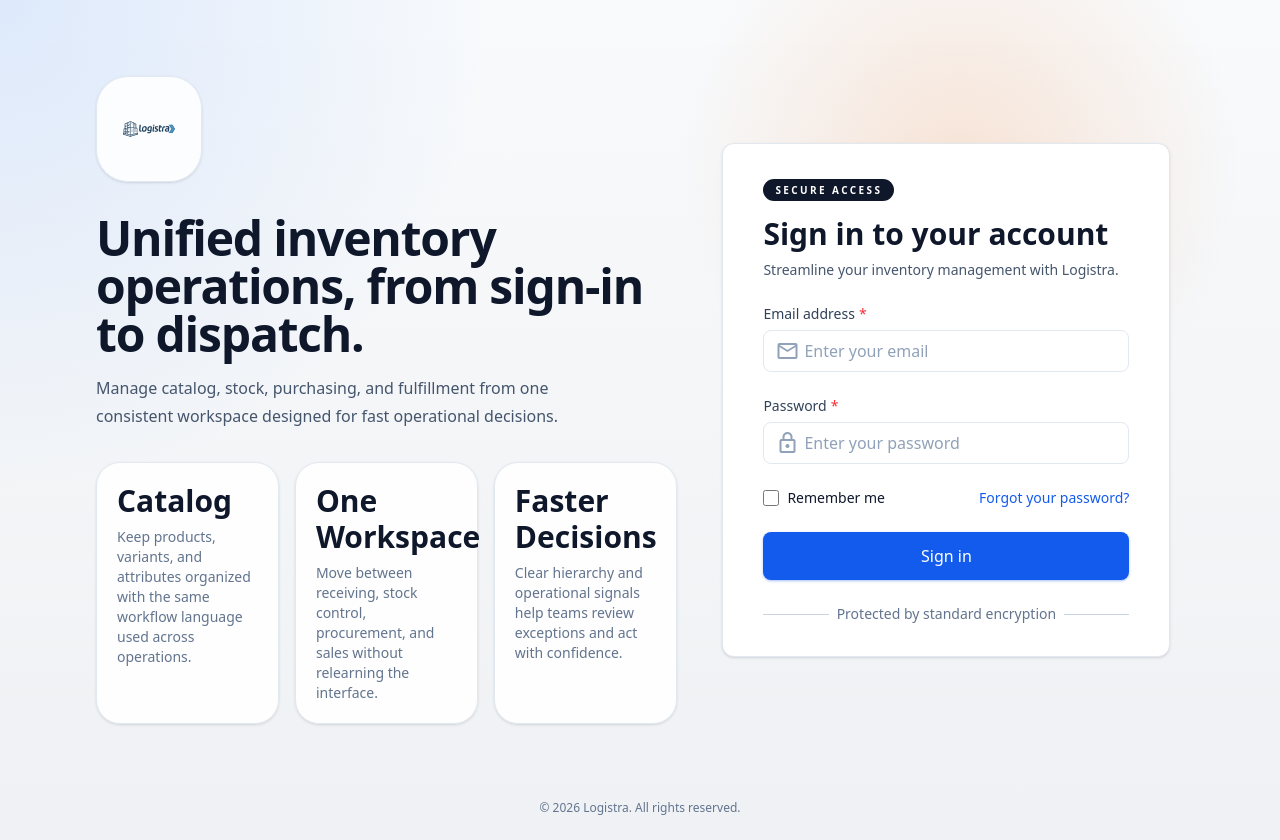
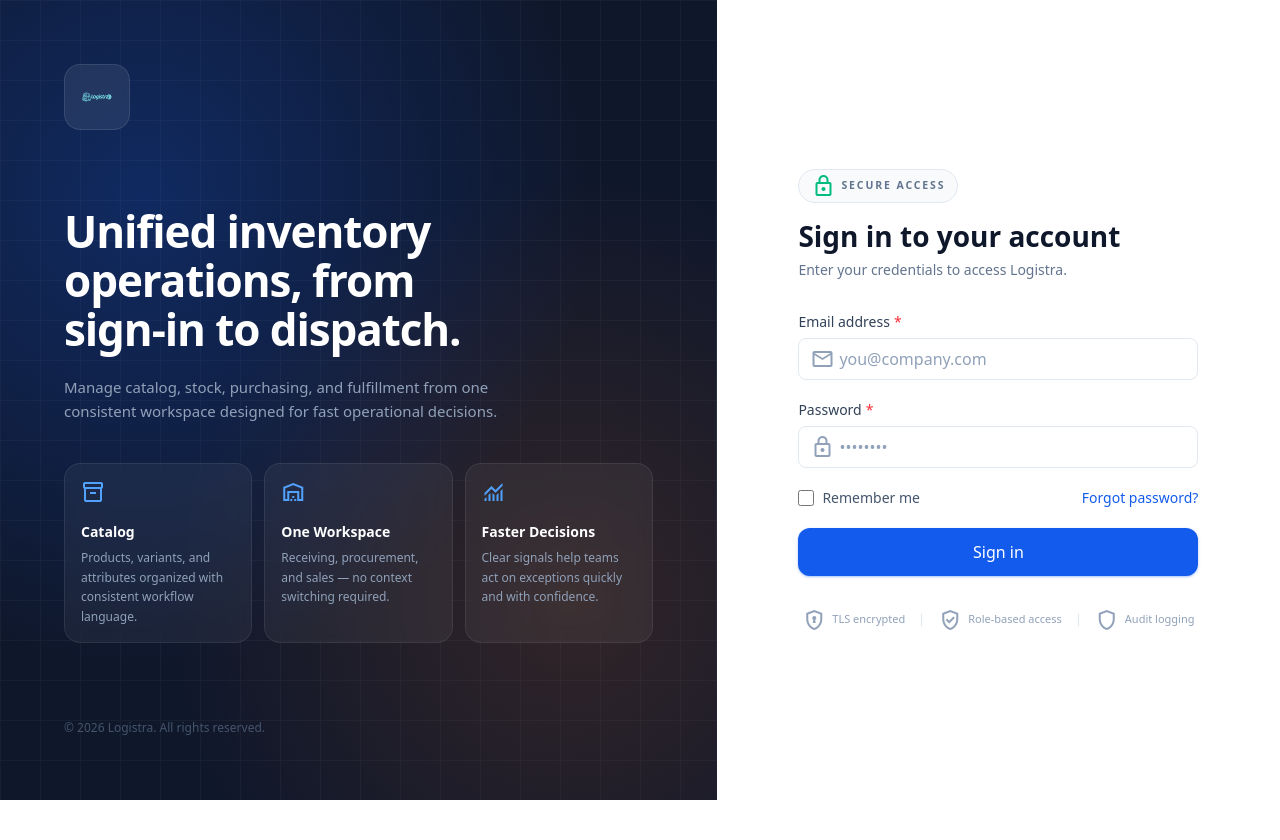
Before and after one commit to tasnia68/finventory-ui, a React (Vite) app: page /login in a window 1280 px wide. After the commit the page ends 800 px from the top, so only its background shows below. Built offline with nearby package versions, Linux system fonts and the light colour scheme; no server answers.

Commit message:
feat: replace crypto.randomUUID with custom generateUUID function for consistent UUID generation

```diff
--- a/src/pages/Login/index.jsx
+++ b/src/pages/Login/index.jsx
@@ -1,8 +1,26 @@
 import React, { useState, useContext } from 'react';
 import { useAuth } from '../../contexts/AuthContext';
 import { ThemeContext } from '../../contexts/ThemeContext';
-import { Button, Input, Alert, Card } from '../../components/common';
+import { Button, Input, Alert } from '../../components/common';
 import { useNavigate, useLocation } from 'react-router-dom';
+
+const FEATURES = [
+    {
+        icon: 'inventory_2',
+        label: 'Catalog',
+        desc: 'Products, variants, and attributes organized with consistent workflow language.',
+    },
+    {
+        icon: 'warehouse',
+        label: 'One Workspace',
+        desc: 'Receiving, procurement, and sales — no context switching required.',
+    },
+    {
+        icon: 'monitoring',
+        label: 'Faster Decisions',
+        desc: 'Clear signals help teams act on exceptions quickly and with confidence.',
+    },
+];
 
 const Login = () => {
     const [email, setEmail] = useState('');
@@ -21,12 +39,8 @@ const Login = () => {
         e.preventDefault();
         setError('');
         setLoading(true);
-
         try {
             await login(email, password);
-            // Determine where to redirect
-            // If the user has a specific role that can't access dashboard, logic would go here
-            // For now, redirect to saved location or dashboard
             navigate(from, { replace: true });
         } catch (err) {
             setError(err.message || 'Failed to sign in. Please check your credentials.');
@@ -36,57 +50,80 @@ const Login = () => {
     };
 
     return (
-        <div className="relative min-h-screen overflow-hidden bg-slate-50 dark:bg-slate-950">
-            <div className="absolute inset-0 bg-[radial-gradient(circle_at_top_left,_rgba(59,130,246,0.14),_transparent_32%),radial-gradient(circle_at_75%_20%,_rgba(249,115,22,0.16),_transparent_24%),linear-gradient(to_bottom,_transparent,_rgba(15,23,42,0.04))] dark:bg-[radial-gradient(circle_at_top_left,_rgba(59,130,246,0.12),_transparent_32%),radial-gradient(circle_at_75%_20%,_rgba(249,115,22,0.12),_transparent_24%),linear-gradient(to_bottom,_transparent,_rgba(15,23,42,0.18))]" />
-            <div className="relative mx-auto grid min-h-screen max-w-6xl grid-cols-1 gap-8 px-6 py-10 lg:grid-cols-[1.1fr_0.9fr] lg:px-8">
-                <div className="flex flex-col justify-center gap-8">
-                    <div className="max-w-xl">
-                        <div className="mb-8 inline-flex rounded-[2rem] border border-slate-200 bg-white/85 p-5 shadow-sm backdrop-blur dark:border-slate-700 dark:bg-slate-900/80">
-                            <img
-                                src={theme === 'dark' ? '/logistra-nightmode.svg' : '/logistra.svg'}
-                                alt="Logistra"
-                                className="h-14 w-auto sm:h-16"
-                            />
+        <div className="flex min-h-screen">
+            {/* ── Left panel (desktop only) ── */}
+            <div className="hidden lg:flex lg:w-[56%] relative flex-col overflow-hidden bg-slate-900">
+                {/* Ambient glow */}
+                <div className="pointer-events-none absolute inset-0 bg-[radial-gradient(ellipse_at_20%_25%,_rgba(19,91,236,0.28),_transparent_55%),radial-gradient(ellipse_at_80%_75%,_rgba(249,115,22,0.15),_transparent_50%)]" />
+                {/* Subtle grid overlay */}
+                <div className="pointer-events-none absolute inset-0 opacity-[0.03]" style={{backgroundImage:'linear-gradient(rgba(255,255,255,1) 1px,transparent 1px),linear-gradient(90deg,rgba(255,255,255,1) 1px,transparent 1px)',backgroundSize:'40px 40px'}} />
+                {/* Right edge separator */}
+                <div className="absolute right-0 top-0 h-full w-px bg-gradient-to-b from-transparent via-slate-700/60 to-transparent" />
+
+                <div className="relative flex flex-1 flex-col justify-between p-12 xl:p-16">
+                    {/* Logo */}
+                    <div>
+                        <div className="inline-flex rounded-2xl border border-white/10 bg-white/8 p-3.5 backdrop-blur-sm">
+                            <img src="/logistra-nightmode.svg" alt="Logistra" className="h-9 w-auto" />
                         </div>
-                        <h1 className="text-5xl font-black tracking-tight text-slate-900 dark:text-white">
-                            Unified inventory operations, from sign-in to dispatch.
+                    </div>
+
+                    {/* Headline + feature cards */}
+                    <div>
+                        <h1 className="text-4xl xl:text-[2.75rem] font-black tracking-tight text-white leading-[1.12]">
+                            Unified inventory<br />operations, from<br />sign-in to dispatch.
                         </h1>
-                        <p className="mt-4 max-w-lg text-base leading-7 text-slate-600 dark:text-slate-400">
+                        <p className="mt-5 max-w-md text-[0.9375rem] leading-relaxed text-slate-400">
                             Manage catalog, stock, purchasing, and fulfillment from one consistent workspace designed for fast operational decisions.
+                        </p>
+
+                        <div className="mt-10 grid grid-cols-3 gap-3">
+                            {FEATURES.map(({ icon, label, desc }) => (
+                                <div key={label} className="rounded-2xl border border-white/8 bg-white/5 p-4 backdrop-blur-sm transition-colors hover:bg-white/8">
+                                    <span className="material-symbols-outlined text-[22px] text-blue-400">{icon}</span>
+                                    <div className="mt-3 text-sm font-bold text-white">{label}</div>
+                                    <p className="mt-1.5 text-xs leading-relaxed text-slate-400">{desc}</p>
+                                </div>
+                            ))}
+                        </div>
+                    </div>
+
+                    {/* Footer */}
+                    <p className="text-xs text-slate-600">© 2026 Logistra. All rights reserved.</p>
+                </div>
+            </div>
+
+            {/* ── Right panel ── */}
+            <div className="flex flex-1 flex-col items-center justify-center bg-white px-6 py-16 dark:bg-slate-950">
+                {/* Mobile logo */}
+                <div className="mb-10 lg:hidden">
+                    <img
+                        src={theme === 'dark' ? '/logistra-nightmode.svg' : '/logistra.svg'}
+                        alt="Logistra"
+                        className="h-9 w-auto"
+                    />
+                </div>
+
+                <div className="w-full max-w-[400px]">
+                    {/* Form header */}
+                    <div className="mb-8">
+                        <div className="mb-4 inline-flex items-center gap-1.5 rounded-full border border-slate-200 bg-slate-50 px-3 py-1 dark:border-slate-700 dark:bg-slate-800/60">
+                            <span className="material-symbols-outlined text-[13px] text-emerald-500">lock</span>
+                            <span className="text-[10.5px] font-semibold uppercase tracking-[0.18em] text-slate-500 dark:text-slate-400">Secure Access</span>
+                        </div>
+                        <h2 className="text-[1.75rem] font-extrabold leading-tight text-slate-900 dark:text-white">
+                            Sign in to your account
+                        </h2>
+                        <p className="mt-1.5 text-sm text-slate-500 dark:text-slate-400">
+                            Enter your credentials to access Logistra.
                         </p>
                     </div>
 
-                    <div className="grid grid-cols-1 gap-4 sm:grid-cols-3">
-                        <div className="rounded-3xl border border-slate-200 bg-white/90 p-5 shadow-sm dark:border-slate-700 dark:bg-slate-900/80">
-                            <div className="text-3xl font-black text-slate-900 dark:text-white">Catalog</div>
-                            <p className="mt-2 text-sm text-slate-500 dark:text-slate-400">Keep products, variants, and attributes organized with the same workflow language used across operations.</p>
-                        </div>
-                        <div className="rounded-3xl border border-slate-200 bg-white/90 p-5 shadow-sm dark:border-slate-700 dark:bg-slate-900/80">
-                            <div className="text-3xl font-black text-slate-900 dark:text-white">One Workspace</div>
-                            <p className="mt-2 text-sm text-slate-500 dark:text-slate-400">Move between receiving, stock control, procurement, and sales without relearning the interface.</p>
-                        </div>
-                        <div className="rounded-3xl border border-slate-200 bg-white/90 p-5 shadow-sm dark:border-slate-700 dark:bg-slate-900/80">
-                            <div className="text-3xl font-black text-slate-900 dark:text-white">Faster Decisions</div>
-                            <p className="mt-2 text-sm text-slate-500 dark:text-slate-400">Clear hierarchy and operational signals help teams review exceptions and act with confidence.</p>
-                        </div>
-                    </div>
-                </div>
-
-                <div className="flex items-center justify-center">
-                <Card className="w-full max-w-md px-4 py-8 sm:px-10">
-                    <div className="mb-6">
-                        <span className="rounded-full bg-slate-900 px-3 py-1 text-[10px] font-semibold uppercase tracking-[0.24em] text-white dark:bg-white dark:text-slate-900">
-                            Secure Access
-                        </span>
-                        <h2 className="mt-4 text-3xl font-extrabold text-slate-900 dark:text-white">
-                            Sign in to your account
-                        </h2>
-                        <p className="mt-2 text-sm text-slate-600 dark:text-slate-400">
-                            Streamline your inventory management with Logistra.
-                        </p>
-                    </div>
-                    <form className="space-y-6" onSubmit={handleSubmit}>
-                        {error ? <Alert type="error" message={error} onDismiss={() => setError('')} /> : null}
+                    {/* Form */}
+                    <form className="space-y-5" onSubmit={handleSubmit}>
+                        {error && (
+                            <Alert type="error" message={error} onDismiss={() => setError('')} />
+                        )}
 
                         <Input
                             label="Email address"
@@ -94,7 +131,7 @@ const Login = () => {
                             value={email}
                             onChange={(e) => setEmail(e.target.value)}
                             required
-                            placeholder="Enter your email"
+                            placeholder="you@company.com"
                             icon="mail"
                         />
 
@@ -104,28 +141,23 @@ const Login = () => {
                             value={password}
                             onChange={(e) => setPassword(e.target.value)}
                             required
-                            placeholder="Enter your password"
+                            placeholder="••••••••"
                             icon="lock"
                         />
 
                         <div className="flex items-center justify-between">
-                            <div className="flex items-center">
+                            <label className="flex cursor-pointer items-center gap-2">
                                 <input
                                     id="remember-me"
                                     name="remember-me"
                                     type="checkbox"
-                                    className="h-4 w-4 text-primary focus:ring-primary border-slate-300 rounded"
+                                    className="h-4 w-4 rounded border-slate-300 text-primary focus:ring-primary"
                                 />
-                                <label htmlFor="remember-me" className="ml-2 block text-sm text-slate-900 dark:text-slate-300">
-                                    Remember me
-                                </label>
-                            </div>
-
-                            <div className="text-sm">
-                                <a href="#" className="font-medium text-primary hover:text-primary/80">
-                                    Forgot your password?
-                                </a>
-                            </div>
+                                <span className="text-sm text-slate-600 dark:text-slate-400">Remember me</span>
+                            </label>
+                            <a href="#" className="text-sm font-medium text-primary transition-colors hover:text-primary/80">
+                                Forgot password?
+                            </a>
                         </div>
 
                         <Button
@@ -134,30 +166,34 @@ const Login = () => {
                             fullWidth
                             loading={loading}
                             size="lg"
+                            className="!rounded-xl"
                         >
                             Sign in
                         </Button>
                     </form>
 
-                    <div className="mt-6">
-                        <div className="relative">
-                            <div className="absolute inset-0 flex items-center">
-                                <div className="w-full border-t border-slate-300 dark:border-slate-700" />
-                            </div>
-                            <div className="relative flex justify-center text-sm">
-                                <span className="bg-white px-2 text-slate-500 dark:bg-slate-800">
-                                    Protected by standard encryption
-                                </span>
-                            </div>
+                    {/* Trust row */}
+                    <div className="mt-8 flex items-center justify-center gap-4">
+                        <div className="flex items-center gap-1.5 text-[11px] text-slate-400">
+                            <span className="material-symbols-outlined text-[13px]">encrypted</span>
+                            TLS encrypted
+                        </div>
+                        <span className="h-3 w-px bg-slate-200 dark:bg-slate-700" />
+                        <div className="flex items-center gap-1.5 text-[11px] text-slate-400">
+                            <span className="material-symbols-outlined text-[13px]">verified_user</span>
+                            Role-based access
+                        </div>
+                        <span className="h-3 w-px bg-slate-200 dark:bg-slate-700" />
+                        <div className="flex items-center gap-1.5 text-[11px] text-slate-400">
+                            <span className="material-symbols-outlined text-[13px]">shield</span>
+                            Audit logging
                         </div>
                     </div>
-                </Card>
                 </div>
+
+                {/* Mobile footer */}
+                <p className="mt-10 text-xs text-slate-400 lg:hidden">© 2026 Logistra. All rights reserved.</p>
             </div>
-
-            <p className="relative pb-6 text-center text-xs text-slate-500 dark:text-slate-400">
-                © 2026 Logistra. All rights reserved.
-            </p>
         </div>
     );
 };
--- a/src/pages/PurchaseOrders/PurchaseOrderFormModal.jsx
+++ b/src/pages/PurchaseOrders/PurchaseOrderFormModal.jsx
@@ -1,7 +1,8 @@
 import React, { useState } from 'react';
 import { Button, Input, Modal, ProductVariantLookup, Select } from '../../components/common';
+import { generateUUID } from '../../utils/uuid';
 
-const defaultItem = { id: crypto.randomUUID(), variant: null, quantity: 1, unitPrice: '' };
+const defaultItem = { id: generateUUID(), variant: null, quantity: 1, unitPrice: '' };
 
 const PurchaseOrderFormModal = ({ isOpen, onClose, suppliers, formData, setFormData, onSubmit, loading, isEditing }) => {
     const [localError, setLocalError] = useState('');
@@ -16,7 +17,7 @@ const PurchaseOrderFormModal = ({ isOpen, onClose, suppliers, formData, setFormD
     };
 
     const addItem = () => {
-        setFormData((current) => ({ ...current, items: [...current.items, { ...defaultItem, id: crypto.randomUUID() }] }));
+        setFormData((current) => ({ ...current, items: [...current.items, { ...defaultItem, id: generateUUID() }] }));
     };
 
     const removeItem = (id) => {
--- a/src/pages/PurchaseOrders/index.jsx
+++ b/src/pages/PurchaseOrders/index.jsx
@@ -5,8 +5,9 @@ import { formatCurrency, formatDate, formatDateTime, formatNumber, getPurchaseOr
 import { getSuppliers } from '../../services/supplierService';
 import { createPurchaseOrder, getPurchaseOrders, updatePurchaseOrder, updatePurchaseOrderStatus } from '../../services/purchaseOrderService';
 import PurchaseOrderFormModal from './PurchaseOrderFormModal';
+import { generateUUID } from '../../utils/uuid';
 
-const createEmptyForm = () => ({ supplierId: '', expectedDeliveryDate: '', currency: 'USD', notes: '', items: [{ id: crypto.randomUUID(), variant: null, quantity: 1, unitPrice: '' }] });
+const createEmptyForm = () => ({ supplierId: '', expectedDeliveryDate: '', currency: 'USD', notes: '', items: [{ id: generateUUID(), variant: null, quantity: 1, unitPrice: '' }] });
 
 const STATUS_OPTIONS = ['PENDING', 'APPROVED', 'REJECTED', 'CANCELLED', 'ISSUED', 'PARTIALLY_RECEIVED', 'COMPLETED', 'CLOSED'];
 
--- a/src/pages/SalesOrders/SalesOrderFormModal.jsx
+++ b/src/pages/SalesOrders/SalesOrderFormModal.jsx
@@ -1,9 +1,10 @@
 import React from 'react';
 import { Button, Input, Modal, ProductVariantLookup, Select } from '../../components/common';
+import { generateUUID } from '../../utils/uuid';
 
 const PRIORITY_OPTIONS = ['LOW', 'MEDIUM', 'HIGH', 'URGENT'].map((value) => ({ value, label: value }));
 
-const createLine = () => ({ id: crypto.randomUUID(), variant: null, quantity: 1, unitPrice: '' });
+const createLine = () => ({ id: generateUUID(), variant: null, quantity: 1, unitPrice: '' });
 
 const SalesOrderFormModal = ({ isOpen, onClose, customers, warehouses, formData, setFormData, onSubmit, loading, isEditing }) => {
     const updateLine = (lineId, field, value) => {
--- a/src/pages/SalesOrders/index.jsx
+++ b/src/pages/SalesOrders/index.jsx
@@ -7,11 +7,12 @@ import { getWarehouses } from '../../services/warehouseService';
 import SalesOrderDetailModal from './SalesOrderDetailModal';
 import SalesOrderFormModal from './SalesOrderFormModal';
 import { formatCurrency, formatDate, formatDateTime, formatNumber, getSalesOrderStatusVariant, toList } from '../Sales/utils';
+import { generateUUID } from '../../utils/uuid';
 
 const STATUS_OPTIONS = ['DRAFT', 'PENDING_APPROVAL', 'APPROVED', 'CONFIRMED', 'BACKORDERED', 'PARTIALLY_SHIPPED', 'SHIPPED', 'DELIVERED', 'CANCELLED', 'RETURNED'].map((value) => ({ value, label: value.replaceAll('_', ' ') }));
 const PRIORITY_OPTIONS = ['LOW', 'MEDIUM', 'HIGH', 'URGENT'].map((value) => ({ value, label: value }));
 
-const createEmptyForm = () => ({ customerId: '', warehouseId: '', expectedDeliveryDate: '', priority: 'MEDIUM', currency: 'USD', notes: '', items: [{ id: crypto.randomUUID(), variant: null, quantity: 1, unitPrice: '' }] });
+const createEmptyForm = () => ({ customerId: '', warehouseId: '', expectedDeliveryDate: '', priority: 'MEDIUM', currency: 'USD', notes: '', items: [{ id: generateUUID(), variant: null, quantity: 1, unitPrice: '' }] });
 
 const SalesOrders = () => {
     const [salesOrders, setSalesOrders] = useState([]);
```
Also changed, not shown: src/services/posService.js (+5 -3 lines), src/utils/uuid.js (added, +14 -0 lines).
